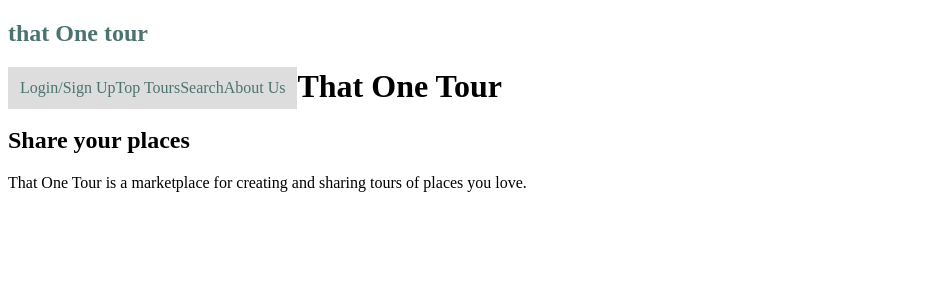
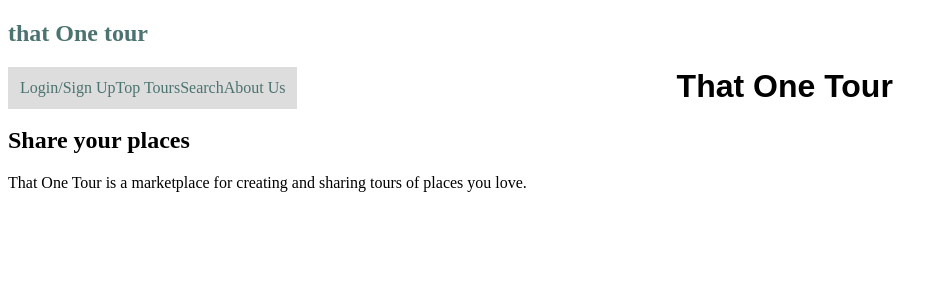
Before and after one commit to jmyii/jmyii.github.io, a Jekyll site: the page index.html, which Jekyll copies as it is, in a window 1280 px wide. Shown: the top 300 px of the page, without its empty margins (0-948 px from the left). Built offline with Jekyll 4.4.1, drawn with Linux system fonts in a browser that asks for light colours.

Commit message:
Update main.css

```diff
--- a/css/main.css
+++ b/css/main.css
@@ -1,7 +1,14 @@
 /*{
   background: url("https://s3.amazonaws.com/thatonetour.com/ToT-Images/IMG_2961.JPG")
 }*/
+/*h1 {
+  background-image: url("https://s3.amazonaws.com/thatonetour.com/ToT-Images/IMG_2961.JPG");
+}*/
 
+.header {
+  text-align: center;
+  font-family: sans-serif;
+}
 ul {
     list-style-type: none;
     margin: 0;
```
